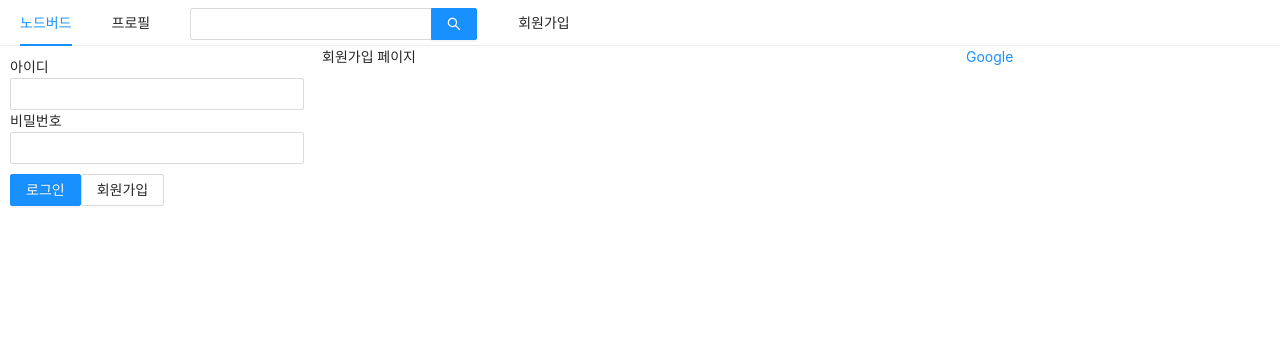
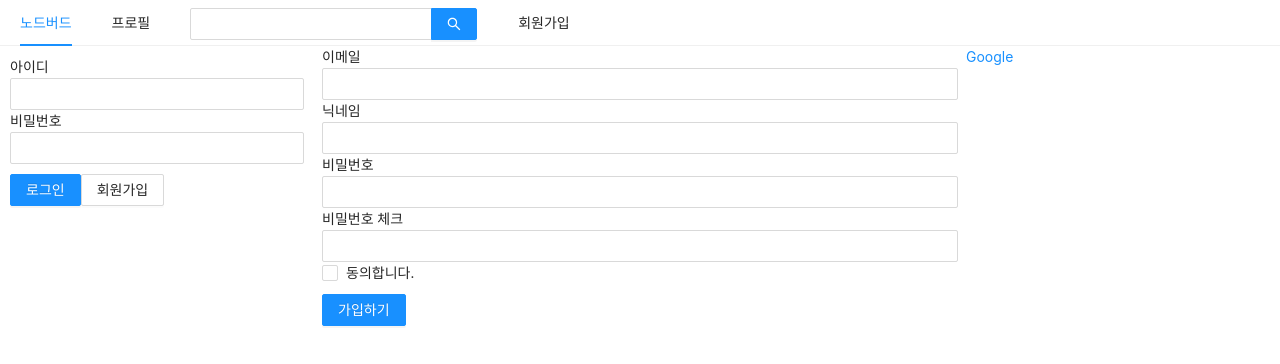
Before and after one commit to wdudtlrw78/NodeBird-zerocho, a Next.js app in the folder review/front/: page /signup in a window 1280 px wide. Shown: the top 364 px of the page. Built offline with nearby package versions, Linux system fonts and the light colour scheme.

Commit message:
Update: signup page + custom hook

```diff
--- a/review/front/components/UserProfile.js
+++ b/review/front/components/UserProfile.js
@@ -28,7 +28,7 @@
 };
 
 UserProfile.propTypes = {
-  setIsLoggedIn: PropTypes.node.isRequired,
+  setIsLoggedIn: PropTypes.func.isRequired,
 };
 
 export default UserProfile;
--- /dev/null
+++ b/review/front/hooks/useInput.js
@@ -0,0 +1,11 @@
+import { useState, useCallback } from 'react';
+
+const useInput = (initialValue = null) => {
+  const [value, setValue] = useState(initialValue);
+  const handler = useCallback((e) => {
+    setValue(e.target.value);
+  }, []);
+  return [value, handler, setValue];
+};
+
+export default useInput;
--- a/review/front/pages/signup.js
+++ b/review/front/pages/signup.js
@@ -1,15 +1,82 @@
 import Head from 'next/head';
-import React from 'react';
+import React, { useCallback, useState } from 'react';
+import { Form, Input, Checkbox, Button } from 'antd';
+import styled from 'styled-components';
 import AppLayouts from '../components/AppLayouts';
+import useInput from '../hooks/useInput';
+
+const ErrorMessage = styled.div`
+  color: red;
+`;
 
 const Signup = () => {
+  const [email, onChangeEmail] = useInput('');
+  const [nickname, onChangeNickname] = useInput('');
+  const [password, onChangePassword] = useInput('');
+  const [passwordCheck, setPasswordCheck] = useState('');
+  const [passwordError, setPasswordError] = useState(false);
+
+  const onChangePasswordCheck = useCallback(
+    (e) => {
+      setPasswordCheck(e.target.value);
+      setPasswordError(e.target.value !== password);
+    },
+    [password],
+  );
+
+  const [term, setTerm] = useState('');
+  const [termError, setTermError] = useState(false);
+  const onChangeTerm = useCallback((e) => {
+    setTerm(e.target.checked);
+    setTermError(false);
+  }, []);
+
+  const onSubmit = useCallback(() => {
+    if (password !== passwordCheck) return setPasswordError(true);
+    if (!term) return setTermError(true);
+    console.log(email, nickname, password);
+  }, [email, password, passwordCheck, term]);
+
   return (
-    <>
+    <AppLayouts>
       <Head>
         <title>회원가입 | MomoBird</title>
       </Head>
-      <AppLayouts>회원가입 페이지</AppLayouts>
-    </>
+      <Form onFinish={onSubmit}>
+        <div>
+          <label htmlFor="user-email">이메일</label>
+          <br />
+          <Input name="user-email" value={email} required onChange={onChangeEmail} />
+        </div>
+        <div>
+          <label htmlFor="user-nickname">닉네임</label>
+          <br />
+          <Input name="user-nickname" value={nickname} required onChange={onChangeNickname} />
+        </div>
+        <div>
+          <label htmlFor="user-password">비밀번호</label>
+          <br />
+          <Input name="user-password" value={password} required onChange={onChangePassword} />
+        </div>
+        <div>
+          <label htmlFor="user-password-check">비밀번호 체크</label>
+          <br />
+          <Input name="user-password-check" value={passwordCheck} required onChange={onChangePasswordCheck} />
+        </div>
+        {passwordError && <ErrorMessage>비밀번호가 일치하지 않습니다.</ErrorMessage>}
+        <div>
+          <Checkbox name="user-term" checked={term} onChange={onChangeTerm}>
+            동의합니다.
+          </Checkbox>
+          {termError && <ErrorMessage>약관에 동의하셔야 합니다.</ErrorMessage>}
+        </div>
+        <div style={{ marginTop: 10 }}>
+          <Button type="primary" htmlType="submit">
+            가입하기
+          </Button>
+        </div>
+      </Form>
+    </AppLayouts>
   );
 };
 
```
Also changed, not shown: review/front/.prettierrc.js (added), 1 other file (tests, documents, lock files or other folders).
